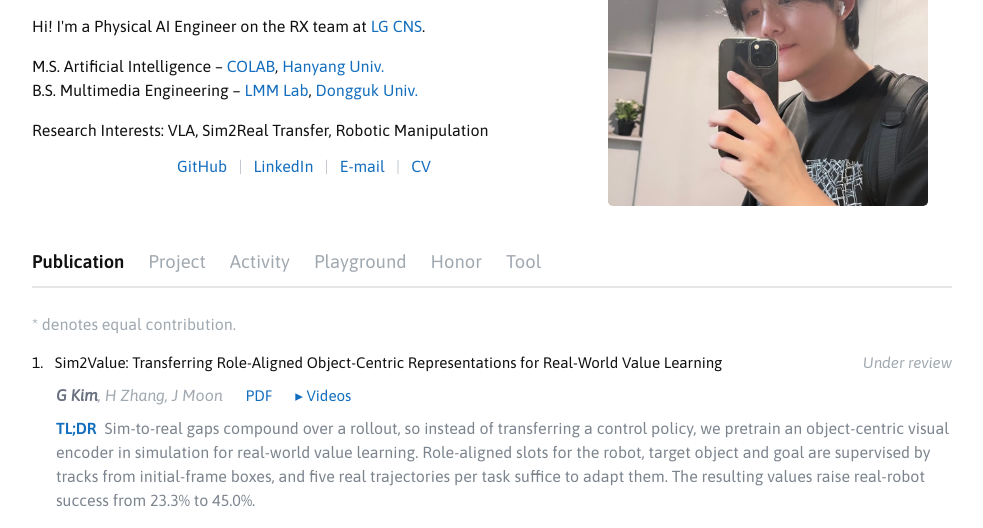
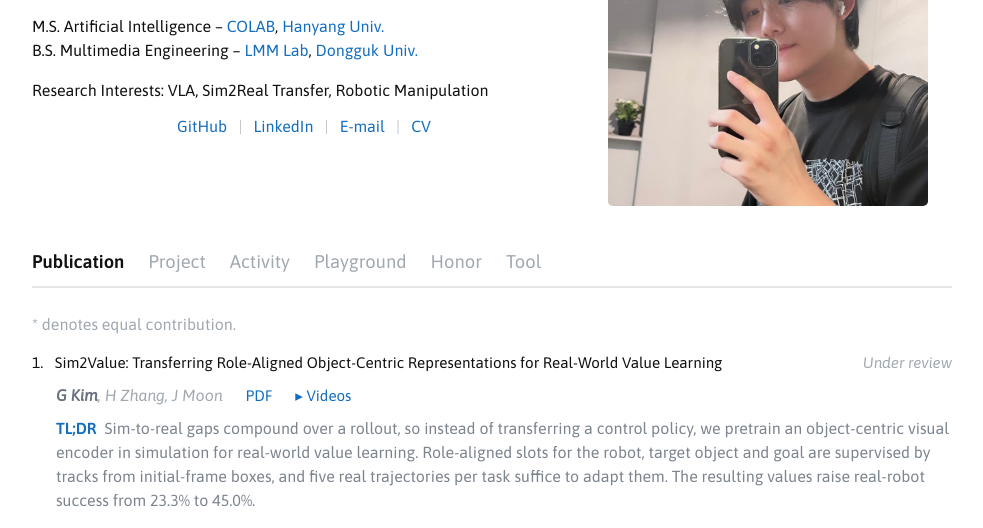
Before and after one commit to GnabryGna/Gnabrygna.github.io, a plain HTML site: page index.html in a window 1280 px wide. Shown: the part 194-722 px from the top of the page, without its empty margins (148-1131 px from the left). Drawn offline with Linux system fonts and the light colour scheme.

Commit message:
Remove LG CNS line from intro

```diff
--- a/index.html
+++ b/index.html
@@ -38,8 +38,6 @@
         <h1>Geunha Kim (김근하)<span id="lang-switch"><button type="button" data-set="en" aria-label="English" title="English">🇺🇸</button><button type="button" data-set="ko" aria-label="한국어" title="한국어">🇰🇷</button></span></h1>
         <p class="pron">[Pronunciation: &ldquo;gna-kim&rdquo; (&ldquo;gna&rdquo; as in &ldquo;gnabry&rdquo;)]</p>
         <p class="tagline"><span data-lang="en">Physical AI Engineer &middot; Korean 🇰🇷</span><span data-lang="ko">Physical AI 엔지니어 &middot; 한국인 🇰🇷</span></p>
-        <p><span data-lang="en">Hi! I'm a Physical AI Engineer on the RX team at
-          <a href="https://www.lgcns.com/" target="_blank" rel="noopener noreferrer">LG&nbsp;CNS</a>.</span><span data-lang="ko">안녕하세요! <a href="https://www.lgcns.com/" target="_blank" rel="noopener noreferrer">LG&nbsp;CNS</a> RX팀에서 Physical AI 엔지니어로 일하고 있습니다.</span></p>
         <!-- 학력 / 관심사는 줄글 대신 한 줄씩, 한국어 화면에서도 영어 그대로 -->
         <p>M.S. Artificial Intelligence &ndash; <a href="https://sites.google.com/view/hy-contopt" target="_blank" rel="noopener noreferrer">COLAB</a>, <a href="https://www.hanyang.ac.kr/" target="_blank" rel="noopener noreferrer">Hanyang&nbsp;Univ.</a><br>
           B.S. Multimedia Engineering &ndash; <a href="https://lmmlab.notion.site/" target="_blank" rel="noopener noreferrer">LMM&nbsp;Lab</a>, <a href="https://www.dongguk.edu/" target="_blank" rel="noopener noreferrer">Dongguk&nbsp;Univ.</a></p>
```
